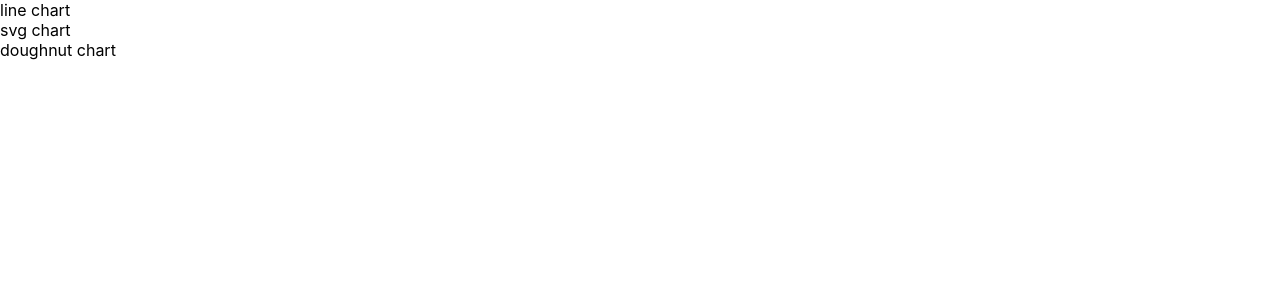
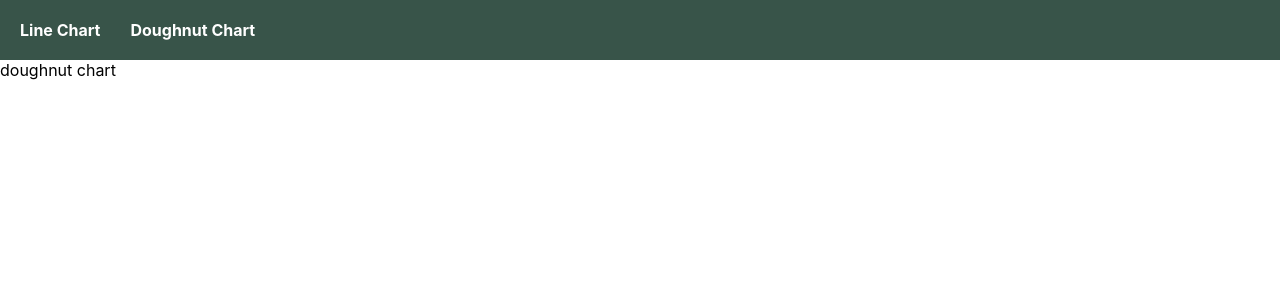
Before and after one commit to hyojinLee-git/react-svg-chart, a React (Create React App) app: page /doughnut-chart in a window 1280 px wide. Shown: the top 300 px of the page. Built offline with nearby package versions, Linux system fonts and the light colour scheme.

Commit message:
feat: navigation styling

```diff
--- a/src/layout/Layout.tsx
+++ b/src/layout/Layout.tsx
@@ -1,15 +1,32 @@
+/** @jsxImportSource @emotion/react */
 import { Link, Outlet } from "react-router-dom";
+import { css } from "@emotion/react";
 
 function Layout() {
     return (
         <>
-            <nav>
-                <ul>
+            <nav
+                css={css({
+                    padding: "20px",
+                    background: "#385449",
+                })}
+            >
+                <ul css={css({ display: "flex", gap: "30px" })}>
                     <li>
-                        <Link to="/line-chart">line chart</Link>
+                        <Link
+                            css={css({ color: "#fff", fontWeight: "bold" })}
+                            to="/line-chart"
+                        >
+                            Line Chart
+                        </Link>
                     </li>
                     <li>
-                        <Link to="/doughnut-chart">svg chart</Link>
+                        <Link
+                            css={css({ color: "#fff", fontWeight: "bold" })}
+                            to="/doughnut-chart"
+                        >
+                            Doughnut Chart
+                        </Link>
                     </li>
                 </ul>
             </nav>
```
